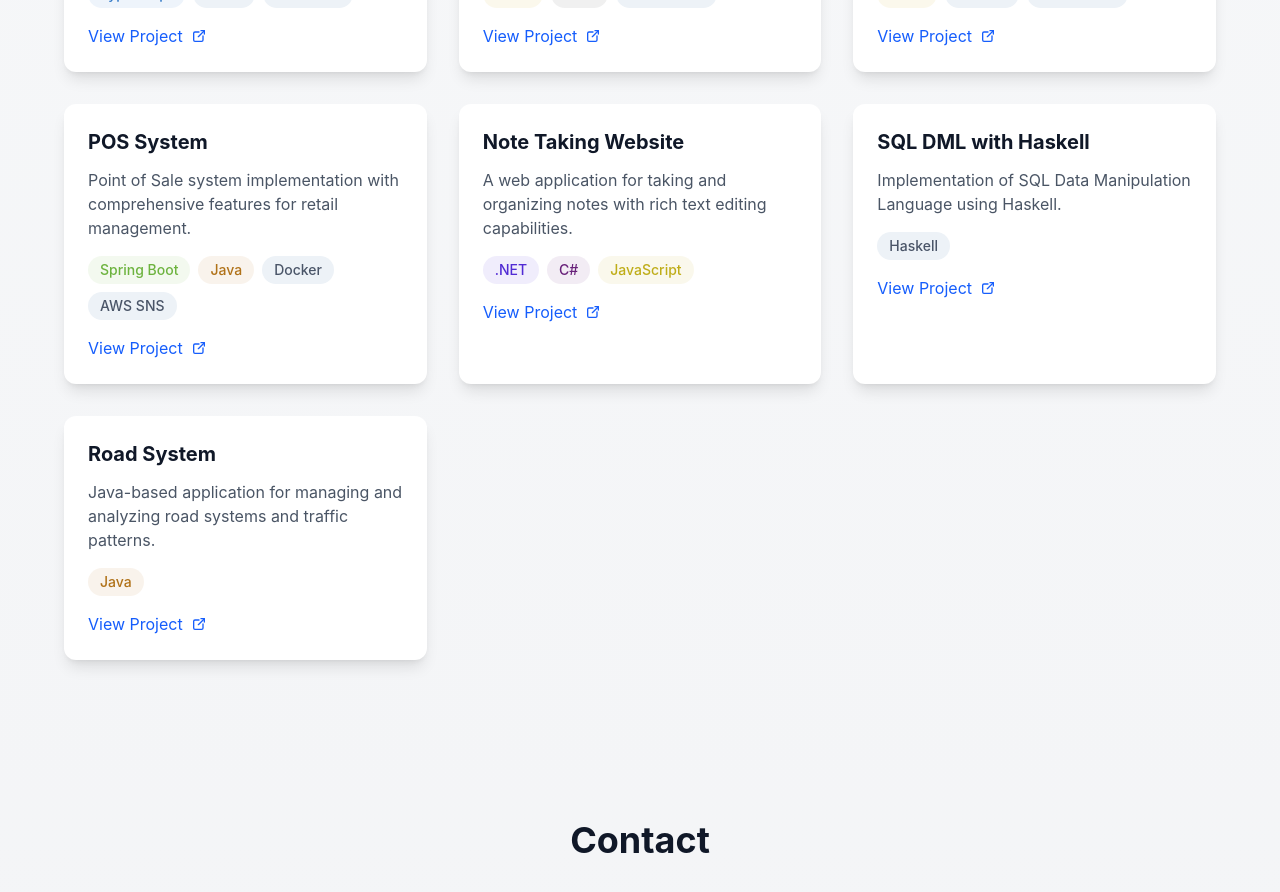
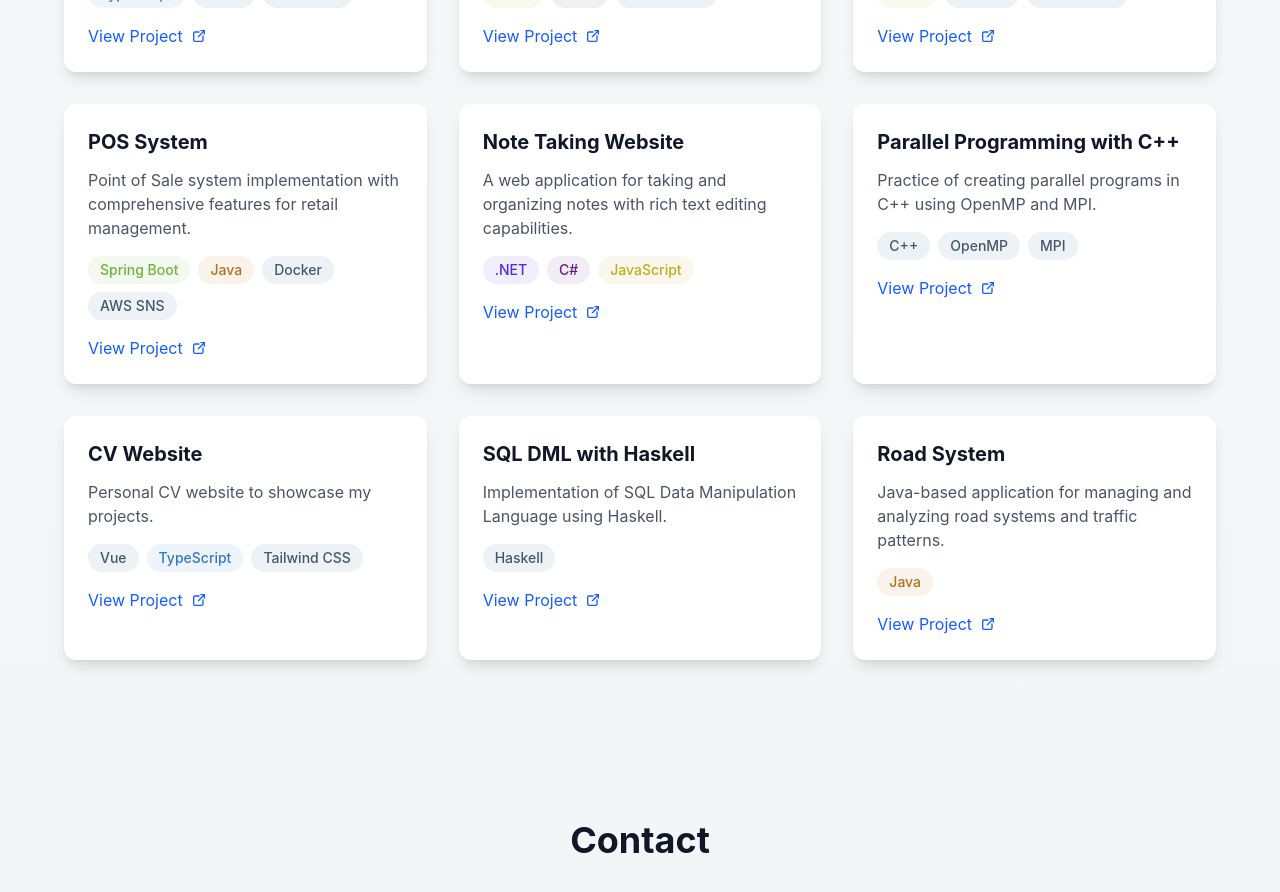
Before and after one commit to HubertasVin/cv-website, a Vue app: page / in a window 1280 px wide. Shown: the part 2000-2892 px from the top of the page. Built offline with nearby package versions, Linux system fonts and the light colour scheme.

Commit message:
Added new projects

```diff
--- a/src/components/Projects.vue
+++ b/src/components/Projects.vue
@@ -48,6 +48,18 @@ const projects: Project[] = [
       'A web application for taking and organizing notes with rich text editing capabilities.',
     link: 'https://github.com/HubertasVin/PSI-1',
     tech: ['.NET', 'C#', 'JavaScript'],
+  },
+  {
+    title: 'Parallel Programming with C++',
+    description: 'Practice of creating parallel programs in C++ using OpenMP and MPI.',
+    link: 'https://github.com/HubertasVin/parallel-programming-with-cpp',
+    tech: ['C++', 'OpenMP', 'MPI'],
+  },
+  {
+    title: 'CV Website',
+    description: 'Personal CV website to showcase my projects.',
+    link: 'https://github.com/HubertasVin/cv-website',
+    tech: ['Vue', 'TypeScript', 'Tailwind CSS'],
   },
   {
     title: 'SQL DML with Haskell',
```
